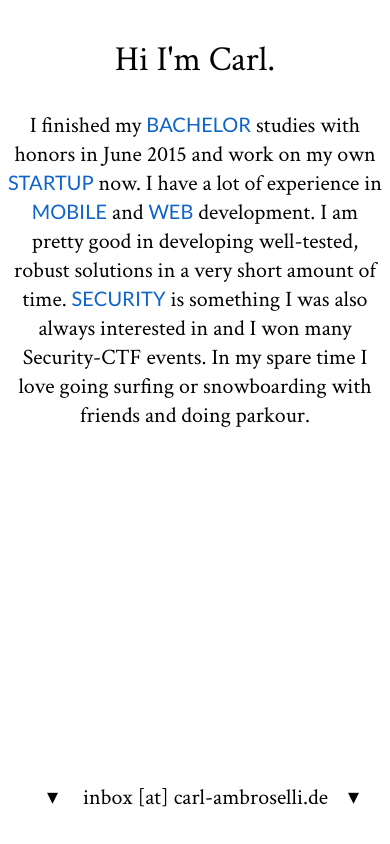
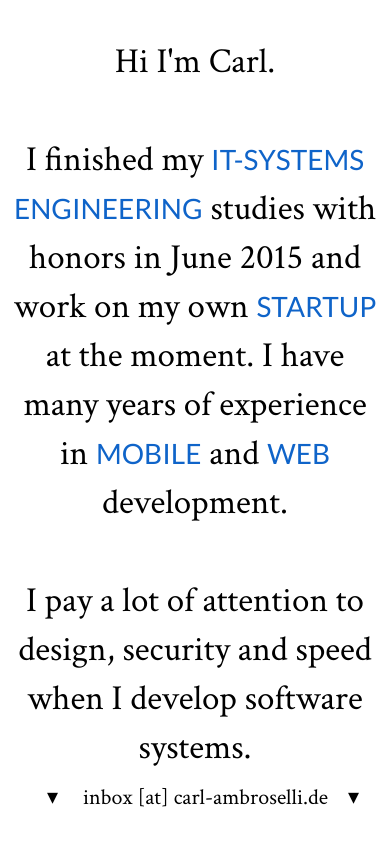
Before and after one commit to CarlAmbroselli/Homepage, a PHP site: page / in a window 390 px wide. Run offline with PHP 8.4, Linux system fonts and the light colour scheme.

```diff
--- a/index.html
+++ b/index.html
@@ -8,7 +8,7 @@
   </head>
   <body>
     <div class="intro">
-      <p><span class="headline">Hi I'm Carl.</span><br><br>I finished my <span class="highlight">bachelor</span> studies with honors in June 2015 and work on my own <span class="highlight">startup</span> now. I have a lot of experience in <span class="highlight">mobile</span> and <span class="highlight">web</span> development. I am pretty good in developing well-tested, robust solutions in a very short amount of time. <span class="highlight">Security</span> is something I was also always interested in and I won many Security-CTF events. In my spare time I love going surfing or snowboarding with friends and doing parkour.</p>
+      <p><span class="headline">Hi I'm Carl.</span><br><br>I finished my <span class="highlight">IT-Systems Engineering</span> studies with honors in June 2015 and work on my own <span class="highlight">startup</span> at the moment. I have many years of experience in <span class="highlight">mobile</span> and <span class="highlight">web</span> development. <br><br>I pay a lot of attention to design, security and speed when I develop software systems.</p>
     </div>
     <div class="contact">
       <p>▾ <span>inbox [at] carl-ambroselli.de</span>▾</p>
--- a/styles.css
+++ b/styles.css
@@ -14,6 +14,18 @@ body {
   margin-top: 10%;
   font-size: 22px;
   color: #000000
+}
+
+@media (max-width: 600px) {
+  .intro p {
+    width: 100%;
+    font-size: 35px;
+    line-height: 49px;
+  }
+
+  .intro p .highlight {
+    font-size: 28px !important;
+  }
 }
 
 .intro p .highlight{
```
